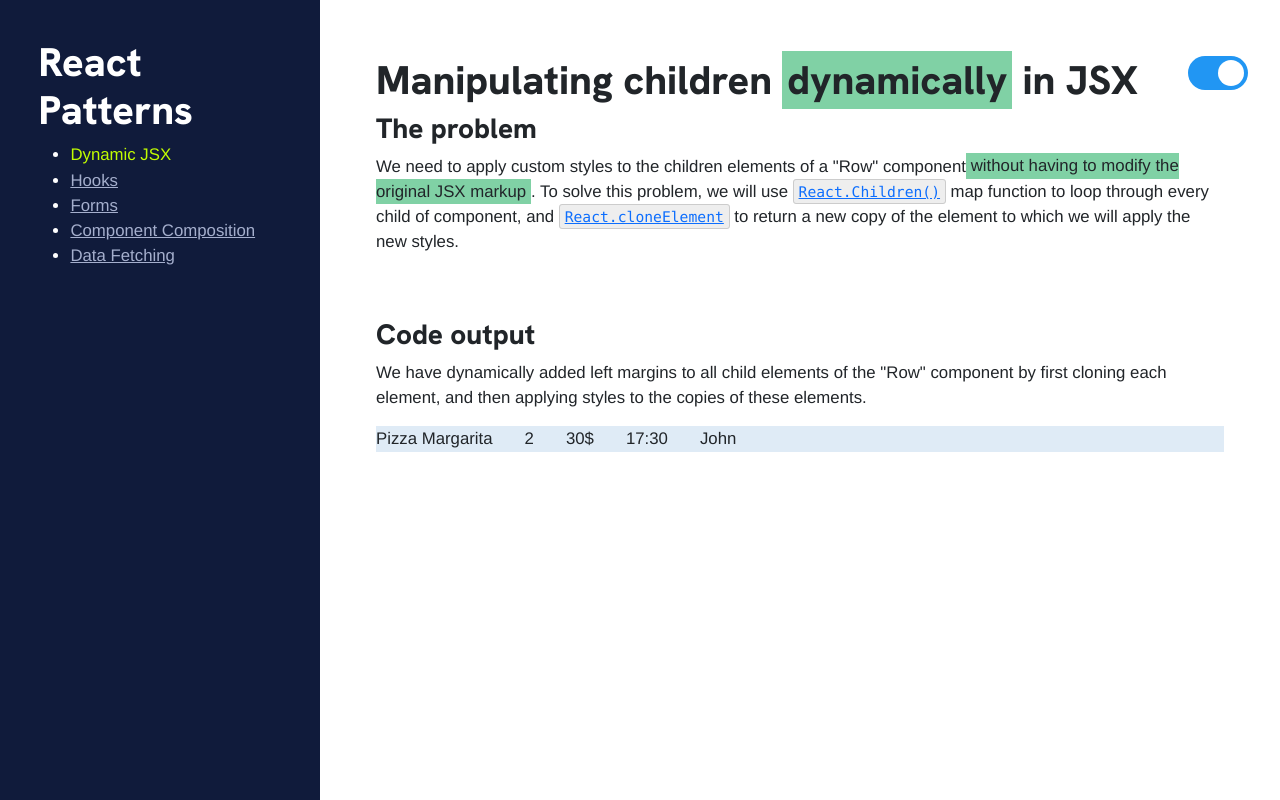
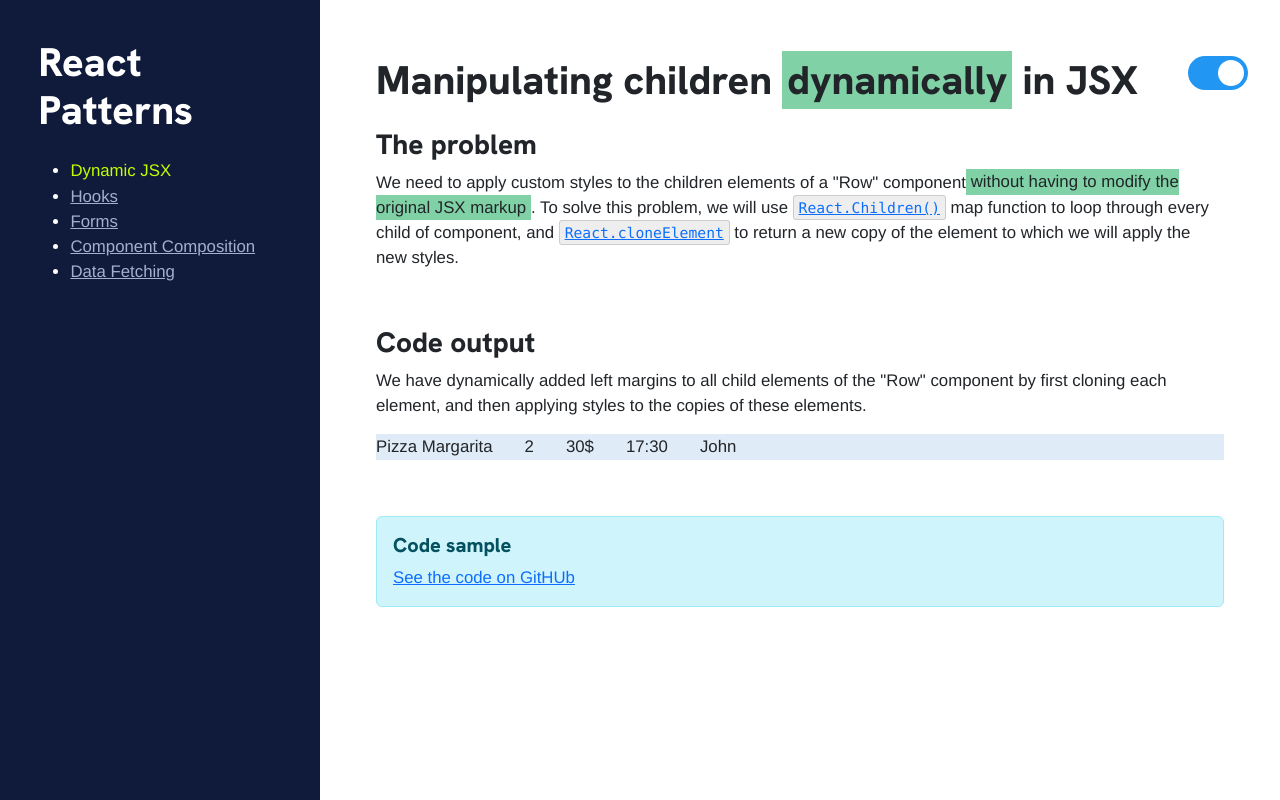
Before and after one commit to ericnjanga/React-Cookbook, a React (Create React App) app: page / in a window 1280 px wide. Built offline with nearby package versions, Linux system fonts and the light colour scheme.

Commit message:
Adding custom spacing

```diff
--- a/src/LiveOrders.js
+++ b/src/LiveOrders.js
@@ -30,7 +30,7 @@ const Row = ({ children, spacing }) => {
 const LiveOrder = () => {
     return (
         <div className="app-liveOrder">
-            <p>We have dynamically added left margins to all child elements of the "Row" component by first cloning each element, and then applying styles to the copies of these elements.</p>
+            <p className="mb-3">We have dynamically added left margins to all child elements of the "Row" component by first cloning each element, and then applying styles to the copies of these elements.</p>
             <Row spacing={32}>
                 <p>Pizza Margarita</p>
                 <p>2</p>
--- a/src/PageDynamicJsx.js
+++ b/src/PageDynamicJsx.js
@@ -3,6 +3,11 @@ import LiveOrder from './LiveOrders';
 
 
 const PageDynamicJsx = () => {
+
+    const spacinfStyle = {
+        // using string interpolation to set the margin
+        marginBottom: `3.5rem`,
+    };
 
     return (
         <>
@@ -16,14 +21,24 @@ const PageDynamicJsx = () => {
                     To solve this problem, we will use <pre><a href="https://react.dev/reference/react/Children" target="_blank">React.Children()</a></pre> map function to loop through
                     every child of component, and <pre><a href="https://react.dev/reference/react/cloneElement" target="_blank">React.cloneElement</a></pre> to return a new copy of the
                     element to which we will apply the new styles.</p>
-                <p></p>
-                <p></p>
-                <p></p>
             </div>
+
+            <div style={spacinfStyle}></div>
 
             <div className="row">
                 <h3>Code output</h3>
                 <LiveOrder />
+            </div>
+
+            <div style={spacinfStyle}></div>
+
+            <div className="row">
+                <div className="col">
+                    <div className="alert alert-info" role="alert">
+                        <h5>Code sample</h5>
+                        <p><a href="https://github.com/ericnjanga/React-Cookbook/blob/main/src/LiveOrders.js" target="_blank">See the code on GitHUb</a></p>
+                    </div>
+                </div>
             </div>
         </>
     );
--- a/src/styles/_initialization.css
+++ b/src/styles/_initialization.css
@@ -48,3 +48,7 @@ h4,
 h5 {
     font-weight: 800;
 }
+
+h1 {
+  margin-bottom: 1.5rem;
+}
--- a/src/styles/_utilities.css
+++ b/src/styles/_utilities.css
@@ -12,3 +12,7 @@ pre {
     background-color: #eee;
     border: 1px solid #ccc;
 }
+p:last-of-type {
+    /* border: 1px solid red; */
+    margin-bottom: 0;
+}
```
